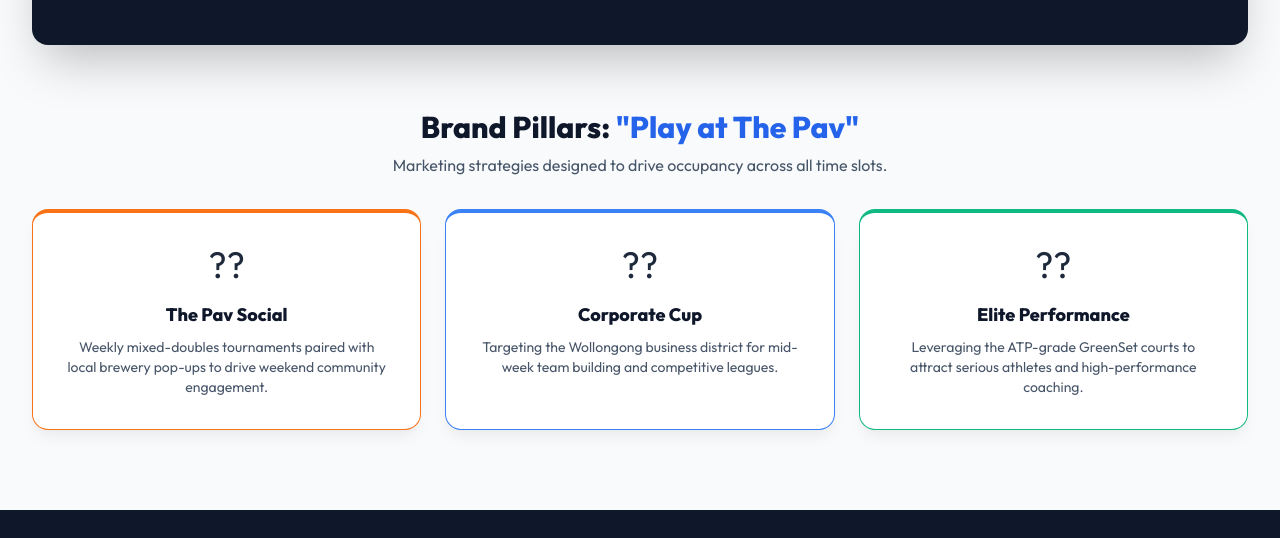
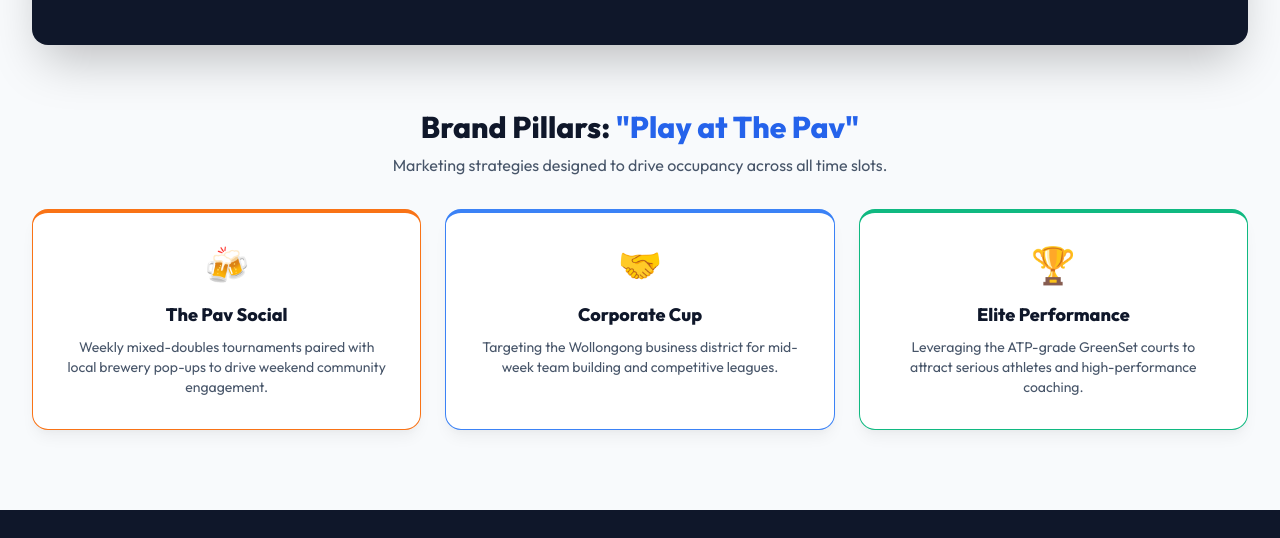
Before and after one commit to ibhojani-irfan/padelpavilion, a plain HTML site: page index.html in a window 1280 px wide. Shown: the part 2304-2842 px from the top of the page. Drawn offline with nearby package versions, Linux system fonts and the light colour scheme.

Commit message:
Update index.html

```diff
--- a/index.html
+++ b/index.html
@@ -249,19 +249,19 @@
             <div class="grid grid-cols-1 md:grid-cols-3 gap-6">
                 <!-- Social -->
                 <div class="card border-t-4 border-orange-500 text-center hover:bg-orange-50">
-                    <div class="text-4xl mb-4">??</div>
+                    <div class="text-4xl mb-4">🍻</div>
                     <h4 class="font-bold text-lg text-slate-900">The Pav Social</h4>
                     <p class="text-sm text-slate-600 mt-2">Weekly mixed-doubles tournaments paired with local brewery pop-ups to drive weekend community engagement.</p>
                 </div>
                 <!-- Corporate -->
                 <div class="card border-t-4 border-blue-500 text-center hover:bg-blue-50">
-                    <div class="text-4xl mb-4">??</div>
+                    <div class="text-4xl mb-4">🤝</div>
                     <h4 class="font-bold text-lg text-slate-900">Corporate Cup</h4>
                     <p class="text-sm text-slate-600 mt-2">Targeting the Wollongong business district for mid-week team building and competitive leagues.</p>
                 </div>
                 <!-- Elite -->
                 <div class="card border-t-4 border-emerald-500 text-center hover:bg-emerald-50">
-                    <div class="text-4xl mb-4">??</div>
+                    <div class="text-4xl mb-4">🏆</div>
                     <h4 class="font-bold text-lg text-slate-900">Elite Performance</h4>
                     <p class="text-sm text-slate-600 mt-2">Leveraging the ATP-grade GreenSet courts to attract serious athletes and high-performance coaching.</p>
                 </div>
```
